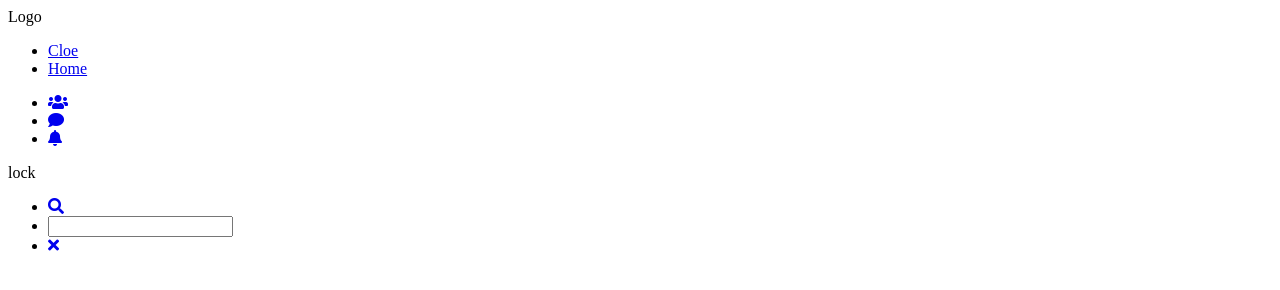
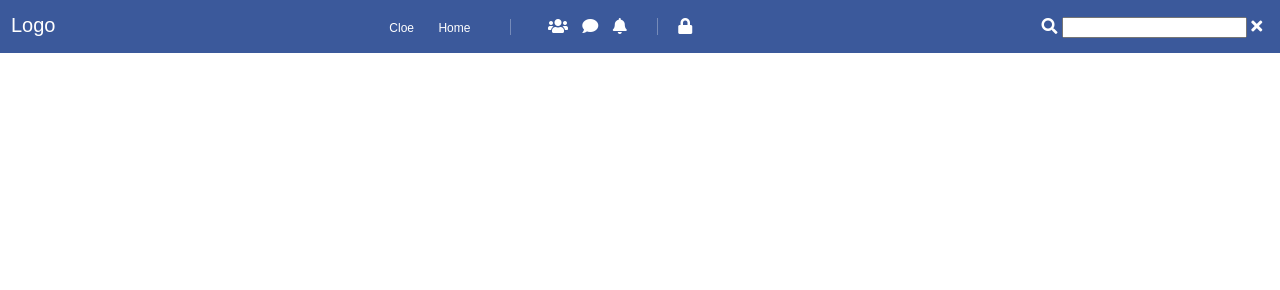
Before and after one commit to 2019-websites/socialmedia, a plain HTML site: page index.html in a window 1280 px wide. Drawn offline with Linux system fonts and the light colour scheme.

Commit message:
Header is completed

```diff
--- /dev/null
+++ b/css/main.css
@@ -0,0 +1,91 @@
+* {
+  box-sizing: border-box;
+}
+html {
+  font-family: sans-serif;
+}
+
+header {
+  background: #3B599B;
+  padding: 15px;
+}
+
+header a {
+  color: #fff;
+  text-decoration: none;
+  font-size: 12px;
+  font-weight: 300;
+}
+
+header .fas {
+  color: #fff;
+  font-size: 16px;
+}
+
+header .logo-area {
+  color: #fff;
+  display: inline-block;
+  width: 20%;
+  margin-left: -4px
+}
+
+header .logo-area a {
+  color: #fff;
+  text-decoration: none;
+  font-size: 20px;
+}
+
+header .menu {
+  display: inline-block;
+  width: 20%;
+  margin-left: -4px;
+  border-right: 1px solid rgba(255, 255, 255, 0.3);
+  text-align: right;
+  padding-right: 20px;
+}
+
+header .menu ul li {
+  display: inline-block;
+}
+
+header .menu ul li a {
+  margin-right: 20px;
+}
+
+header .icon-links {
+  display: inline-block;
+  width: 20%;
+  margin-left: -4px;
+  padding-left: 20px;
+}
+
+header .icon-links .quick-options {
+  display: inline-block;
+  margin-left: -4px;
+  border-right: 1px solid rgba(255, 255, 255, 0.3);
+  padding-right: 20px;
+  padding-left: 20px;
+}
+
+header .icon-links .privacy {
+  display: inline-block;
+  margin-left: -4px;
+  padding-left: 20px;
+}
+
+
+header .icon-links ul li {
+  display: inline-block;
+  margin-right: 10px;
+}
+
+header .search-area {
+  display: inline-block;
+  width: 40%;
+  margin-left: -4px;
+  text-align: right;
+}
+
+header .search-area ul li {
+  display: inline-block;
+}
--- /dev/null
+++ b/css/reset.css
@@ -0,0 +1,48 @@
+/* http://meyerweb.com/eric/tools/css/reset/
+   v2.0 | 20110126
+   License: none (public domain)
+*/
+
+html, body, div, span, applet, object, iframe,
+h1, h2, h3, h4, h5, h6, p, blockquote, pre,
+a, abbr, acronym, address, big, cite, code,
+del, dfn, em, img, ins, kbd, q, s, samp,
+small, strike, strong, sub, sup, tt, var,
+b, u, i, center,
+dl, dt, dd, ol, ul, li,
+fieldset, form, label, legend,
+table, caption, tbody, tfoot, thead, tr, th, td,
+article, aside, canvas, details, embed,
+figure, figcaption, footer, header, hgroup,
+menu, nav, output, ruby, section, summary,
+time, mark, audio, video {
+	margin: 0;
+	padding: 0;
+	border: 0;
+	font-size: 100%;
+	font: inherit;
+	vertical-align: baseline;
+}
+/* HTML5 display-role reset for older browsers */
+article, aside, details, figcaption, figure,
+footer, header, hgroup, menu, nav, section {
+	display: block;
+}
+body {
+	line-height: 1;
+}
+ol, ul {
+	list-style: none;
+}
+blockquote, q {
+	quotes: none;
+}
+blockquote:before, blockquote:after,
+q:before, q:after {
+	content: '';
+	content: none;
+}
+table {
+	border-collapse: collapse;
+	border-spacing: 0;
+}
--- a/index.html
+++ b/index.html
@@ -3,13 +3,15 @@
 <head>
   <title>Social Media</title>
   <link rel="stylesheet" href="https://use.fontawesome.com/releases/v5.7.2/css/all.css">
+  <link rel="stylesheet" href="css/reset.css">
+  <link rel="stylesheet" href="css/main.css">
 </head>
 <body>
   <header>
-      <div>
-          Logo
+      <div class="logo-area">
+          <a href="#">Logo</a>
       </div>
-      <div>
+      <div class="menu">
           <ul>
             <li>
               <a href="cloe.html">
@@ -23,8 +25,8 @@
             </li>
           </ul>
       </div>
-      <div>
-        <ul>
+      <div class="icon-links">
+        <ul class="quick-options">
           <li>
             <a href="cloe.html">
               <i class="fas fa-users"></i>
@@ -41,11 +43,11 @@
             </a>
           </li>
         </ul>
-        <div>
-          lock
+        <div class="privacy">
+          <i class="fas fa-lock"></i>
         </div>
       </div>
-      <div>
+      <div class="search-area">
         <ul>
           <li>
             <a href="cloe.html">
```
